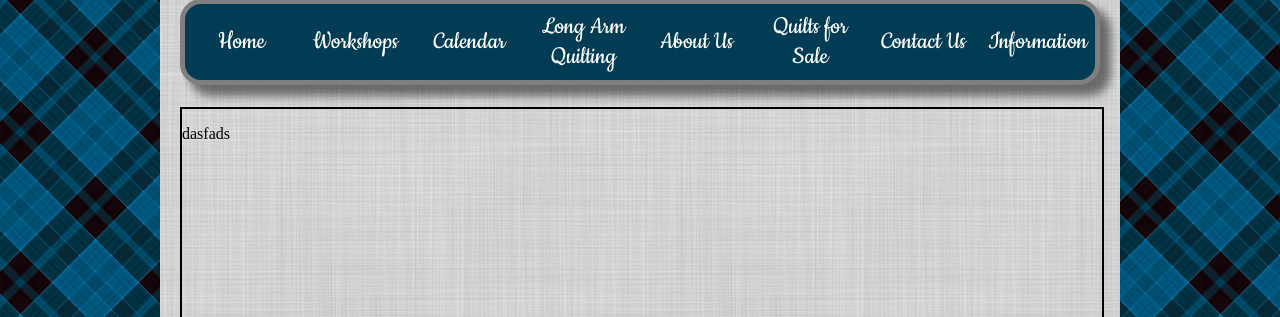
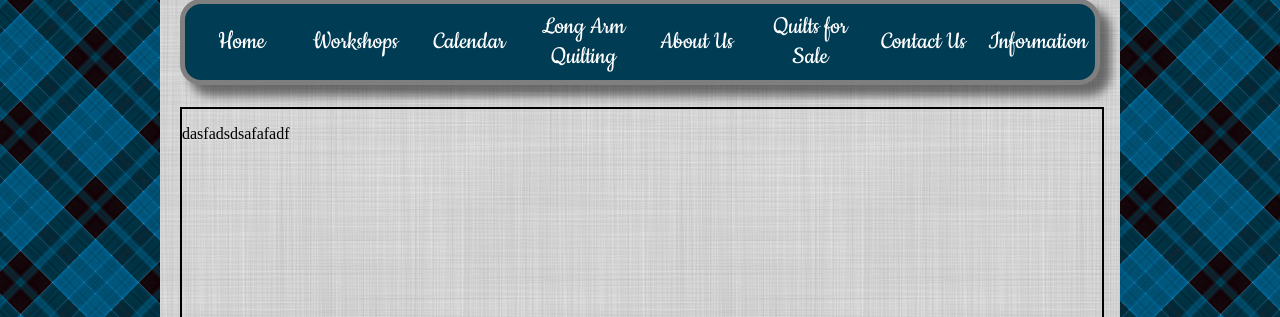
Before and after one commit to abrinkerhoff87/Simplystashing, a PHP site: page / in a window 1280 px wide. Shown: the part 263-580 px from the top of the page. Run offline with PHP 8.4, Linux system fonts and the light colour scheme.

Commit message:
aergretrg

```diff
--- a/index.php
+++ b/index.php
@@ -10,7 +10,7 @@
     	<?php include 'header.html'; ?>
     	<?php include 'navbar.html'; ?>
 		<div class="sandbox">
-			<p>dasfads</p>
+			<p>dasfadsdsafafadf</p>
 	  	</div>
   	</body>
 </html>
```
